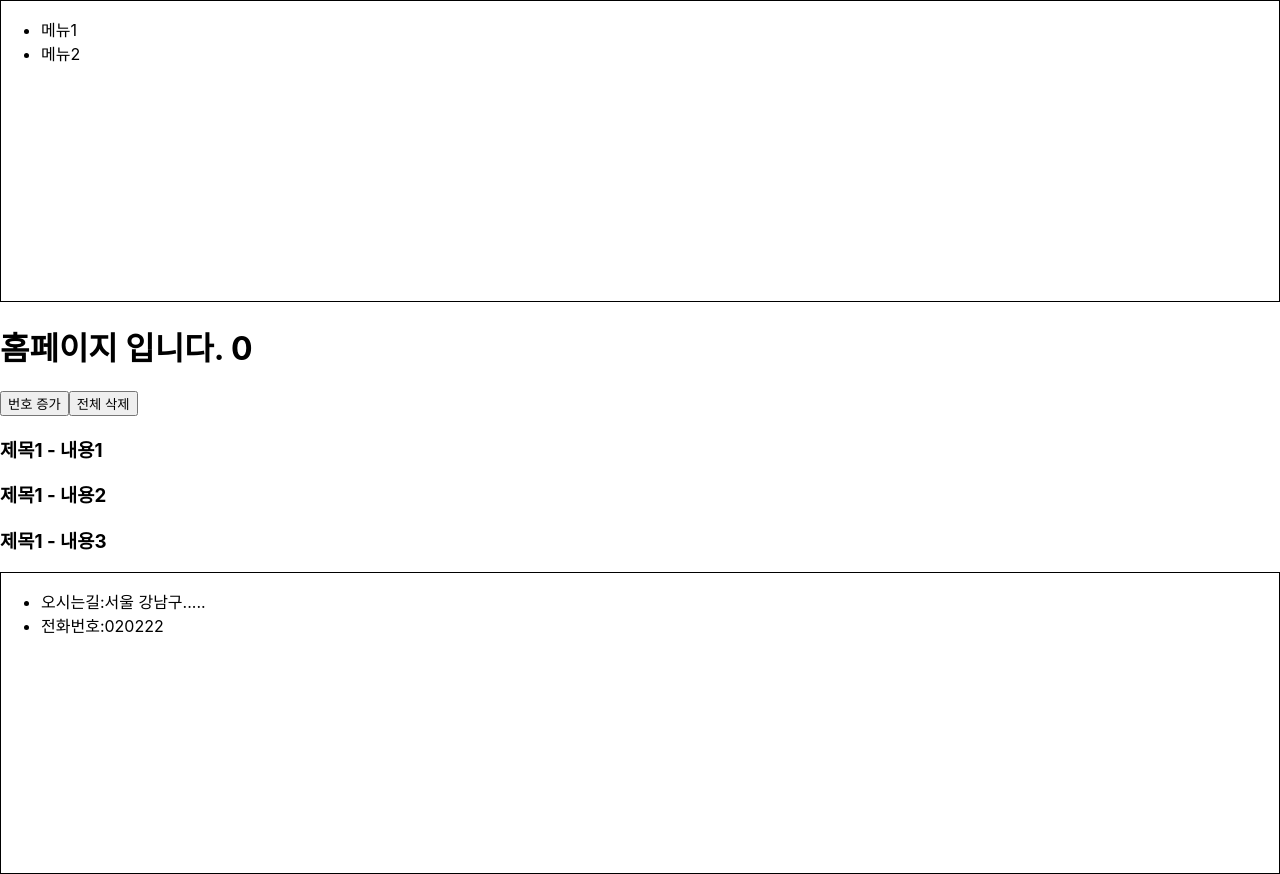
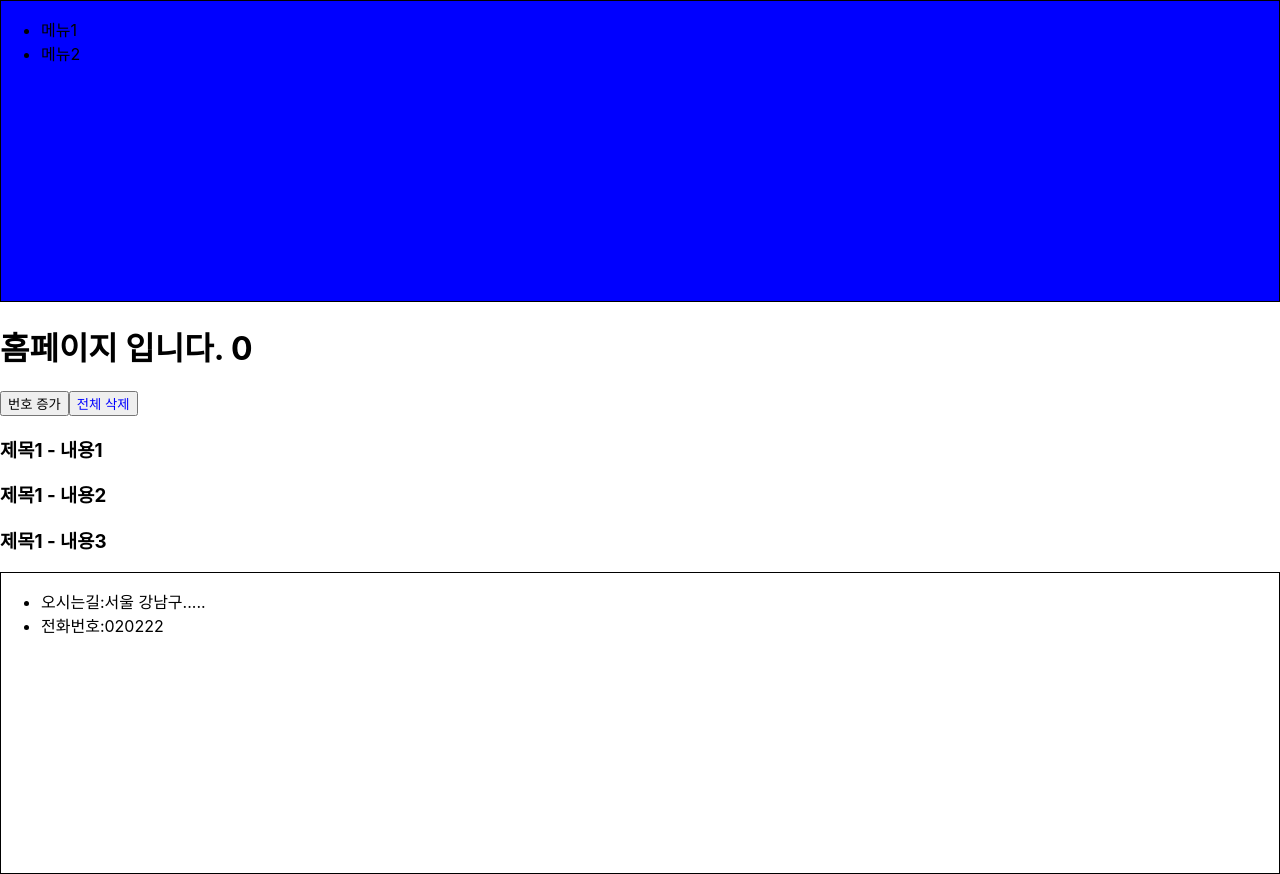
Before and after one commit to braverokmc79/React-SpringBoot-1, a React (Create React App) app in the folder my-app/: page / in a window 1280 px wide. Built offline with nearby package versions, Linux system fonts and the light colour scheme.

Commit message:
12.styled component props 패싱

```diff
--- a/my-app/src/components/Header.js
+++ b/my-app/src/components/Header.js
@@ -8,11 +8,12 @@
 const StyleHeaderDiv = styled.div`
     border: 1px solid black;
     height: 300px;
+    background-color: ${(props) => props.backgroundColor};
 `;
 
 const Header = () => {
     return (
-        <StyleHeaderDiv>
+        <StyleHeaderDiv backgroundColor="blue" >
             <div>
                 <ul>
                     <li>메뉴1 </li>
--- a/my-app/src/components/home/Home.js
+++ b/my-app/src/components/home/Home.js
@@ -1,11 +1,16 @@
 import React, { useState } from 'react';
+import styled from 'styled-components';
+
+const StyledDeleteButton = styled.button`
+       color :${(props) => (props.user.username === 'ssar' ? 'blue' : 'red')};
+`;
 
 
-//Function 방식
-//class 방식
 const Home = (props) => {
     //구조분할 할당
-    const { boards, setBoards, number, setNumber } = props;
+    const { boards, setBoards, number, setNumber, user } = props;
+
+
 
     return (
 
@@ -13,7 +18,7 @@
             <h1>홈페이지 입니다.  {number} </h1>
             <button onClick={() => setNumber(number + 1)}>번호 증가</button>
 
-            <button onClick={() => setBoards([])}>전체 삭제</button>
+            <StyledDeleteButton user={user} onClick={() => setBoards([])}>전체 삭제</StyledDeleteButton>
 
             {boards.map((board) =>
                 <h3>{board.title}  - {board.content}</h3>
--- a/my-app/src/pages/HomePage.js
+++ b/my-app/src/pages/HomePage.js
@@ -8,7 +8,7 @@
     //http요청 (jquery ajax, fetch, axios(다운))
     const [boards, setBoards] = useState([]);
     const [number, setNumber] = useState(0);
-
+    const [user, setUser] = useState([]);
 
 
     //빈 배열이면 한번만 실행
@@ -22,6 +22,7 @@
         ];
 
         setBoards([...data]);
+        setUser({ id: 1, username: 'ssar' });
 
     }, [])
 
@@ -29,7 +30,7 @@
     return (
         <div>
             <Header />
-            <Home boards={boards} setBoards={setBoards} number={number} setNumber={setNumber} />
+            <Home boards={boards} setBoards={setBoards} user={user} number={number} setNumber={setNumber} />
             <Footer />
         </div>
     );
```
